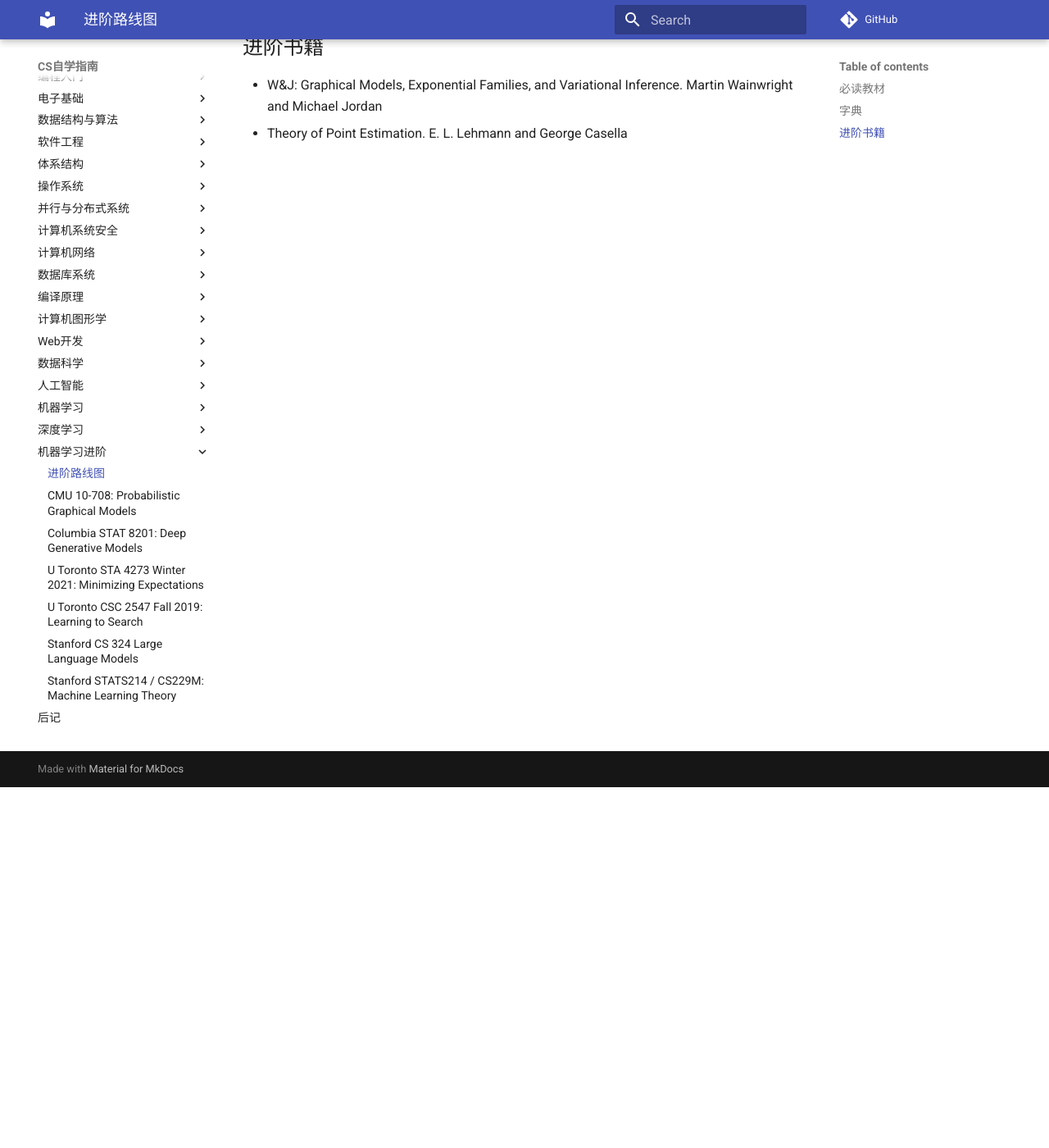
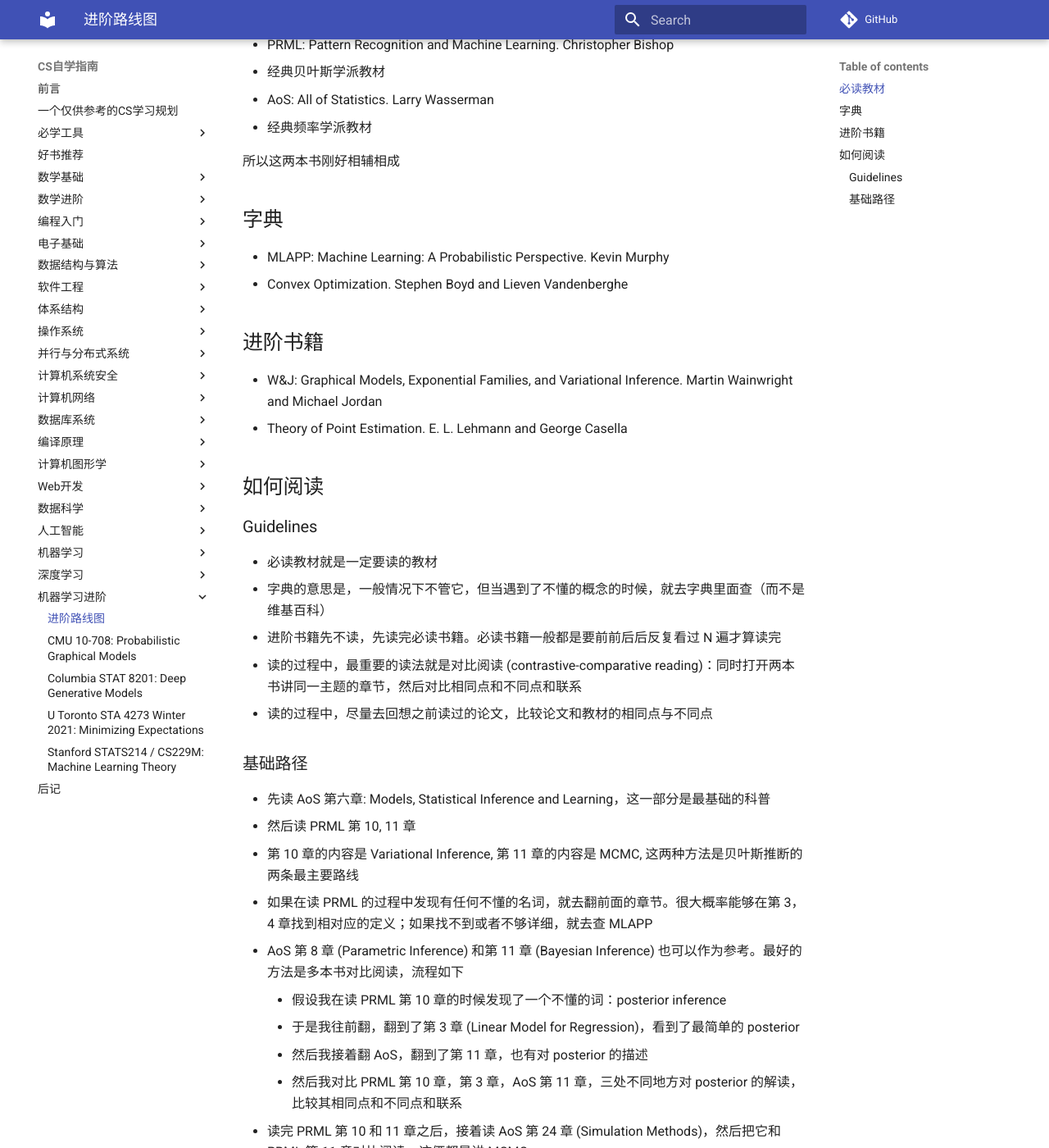
Before and after one commit to PKUFlyingPig/cs-self-learning, an MkDocs documentation site: the page built from docs/机器学习进阶/roadmap.md, in a window 1280 px wide and 1400 px high, scrolled down 440 px. Shown: the whole window at 82% size. Built offline with MkDocs 1.6.1 and Material for MkDocs 9.7.7, drawn with Linux system fonts in a browser that asks for light colours; comment, search, counter and statistics services are not loaded; some of the changed text lies outside the part shown.

Commit message:
update advanced machine learning

```diff
--- a/docs/机器学习进阶/roadmap.md
+++ b/docs/机器学习进阶/roadmap.md
@@ -1,6 +1,18 @@
+# 机器学习进阶
+
+此路线图适用于已经学过了基础机器学习 (ML, NLP, CV, RL) 的同学 (高年级本科生或低年级研究生)，已经发表过至少一篇顶会论文 (NeurIPS, ICML, ICLR, ACL, EMNLP, NAACL, CVPR, ICCV) 想要走机器学习科研路线的选手。
+
+此路线的目标是为读懂与发表机器学习顶会论文打下理论基础，特别是 Probabilistic Methods 这个 track 下的文章
+
+机器学习进阶可能存在多种不同的学习路线，此路线只能代表作者 [Yao Fu](https://franxyao.github.io/) 所理解的最佳路径，侧重于贝叶斯学派下的概率建模方法，也会涉及到各项相关学科的交叉知识。
+
 ## 必读教材
 - PRML: Pattern Recognition and Machine Learning. Christopher Bishop
+  - 经典贝叶斯学派教材
 - AoS: All of Statistics. Larry Wasserman
+  - 经典频率学派教材
+
+所以这两本书刚好相辅相成
 
 ## 字典
 - MLAPP: Machine Learning: A Probabilistic Perspective. Kevin Murphy
@@ -9,3 +21,39 @@
 ## 进阶书籍
 - W&J: Graphical Models, Exponential Families, and Variational Inference. Martin Wainwright and Michael Jordan
 - Theory of Point Estimation. E. L. Lehmann and George Casella
+
+## 如何阅读
+
+### Guidelines
+- 必读教材就是一定要读的教材
+- 字典的意思是，一般情况下不管它，但当遇到了不懂的概念的时候，就去字典里面查（而不是维基百科）
+- 进阶书籍先不读，先读完必读书籍。必读书籍一般都是要前前后后反复看过 N 遍才算读完
+- 读的过程中，最重要的读法就是对比阅读 (contrastive-comparative reading)：同时打开两本书讲同一主题的章节，然后对比相同点和不同点和联系
+- 读的过程中，尽量去回想之前读过的论文，比较论文和教材的相同点与不同点
+
+### 基础路径
+- 先读 AoS 第六章: Models, Statistical Inference and Learning，这一部分是最基础的科普
+- 然后读 PRML 第 10, 11 章
+  - 第 10 章的内容是 Variational Inference, 第 11 章的内容是 MCMC, 这两种方法是贝叶斯推断的两条最主要路线
+  - 如果在读 PRML 的过程中发现有任何不懂的名词，就去翻前面的章节。很大概率能够在第 3，4 章找到相对应的定义；如果找不到或者不够详细，就去查 MLAPP
+  - AoS 第 8 章 (Parametric Inference) 和第 11 章 (Bayesian Inference) 也可以作为参考。最好的方法是多本书对比阅读，流程如下
+    - 假设我在读 PRML 第 10 章的时候发现了一个不懂的词：posterior inference
+    - 于是我往前翻，翻到了第 3 章 (Linear Model for Regression)，看到了最简单的 posterior
+    - 然后我接着翻 AoS，翻到了第 11 章，也有对 posterior 的描述
+    - 然后我对比 PRML 第 10 章，第 3 章，AoS 第 11 章，三处不同地方对 posterior 的解读，比较其相同点和不同点和联系
+- 读完 PRML 第 10 和 11 章之后，接着读 AoS 第 24 章 (Simulation Methods)，然后把它和 PRML 第 11 章对比阅读 -- 这俩都是讲 MCMC
+- 如果到此处发现还有基础概念读不懂，就回到 PRML 第 3 章，把它和 AoS 第 11 章对比阅读
+- Again，对比阅读非常重要，一定要把不同本书的类似内容同时摆在面前相互对比，这样可以显著增强记忆
+- 然后读 PRML 第 13 章（跳过第 12 章），这一章可以和 MLAPP 的第 17, 18 章对比阅读
+  - MLAPP 第 17 章是 PRML 第 13.2 章的详细版，主要讲 HMM
+  - MLAPP 第 18 章是 PRML 第 13.3 章的详细版，主要讲 LDS
+- 读完 PRML 第 13 章之后，再去读 PRML 第 8 章 (Graphical Models) -- 此时这部分应该会读得很轻松
+- 以上的内容可以进一步对照 CMU 10-708 PGM 课程材料
+
+到目前为止，应该能够掌握
+- 概率模型的基础定义
+- 精准推断 - Sum-Product
+- 近似推断 - MCMC
+- 近似推断 - VI
+
+然后就可以去做更进阶的内容
--- a/mkdocs.yml
+++ b/mkdocs.yml
@@ -93,7 +93,5 @@ nav:
     - 'CMU 10-708: Probabilistic Graphical Models': '机器学习进阶/CMU10-708.md'
     - 'Columbia STAT 8201: Deep Generative Models': '机器学习进阶/STAT8201.md'
     - 'U Toronto STA 4273 Winter 2021: Minimizing Expectations': '机器学习进阶/STA4273.md'
-    - 'U Toronto CSC 2547 Fall 2019: Learning to Search': '机器学习进阶/CSC2547.md'
-    - 'Stanford CS 324 Large Language Models': '机器学习进阶/CS324.md'
     - 'Stanford STATS214 / CS229M: Machine Learning Theory': '机器学习进阶/CS229M.md'
   - 后记: '后记.md'
```
Also changed, not shown: docs/机器学习进阶/CMU10-708.md (+7 -12 lines), docs/机器学习进阶/CS229M.md (+3 -10 lines), docs/机器学习进阶/CS324.md (deleted, +0 -17 lines), docs/机器学习进阶/CSC2547.md (deleted, +0 -15 lines), docs/机器学习进阶/STA4273.md (+4 -11 lines), docs/机器学习进阶/STAT8201.md (+9 -0 lines).
